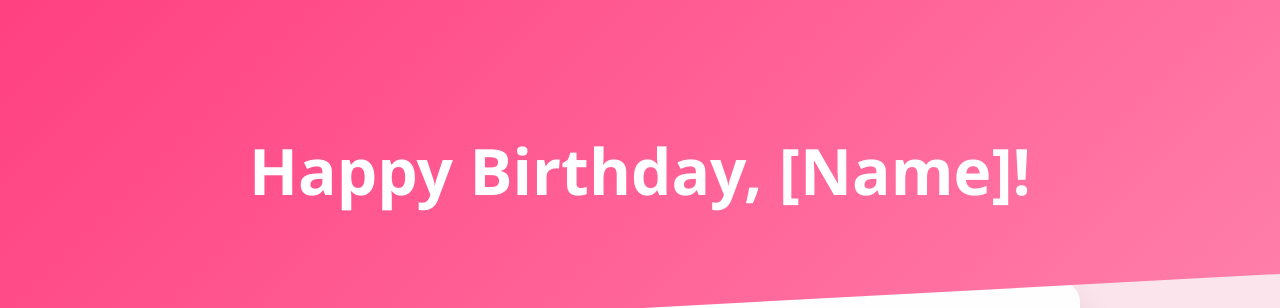
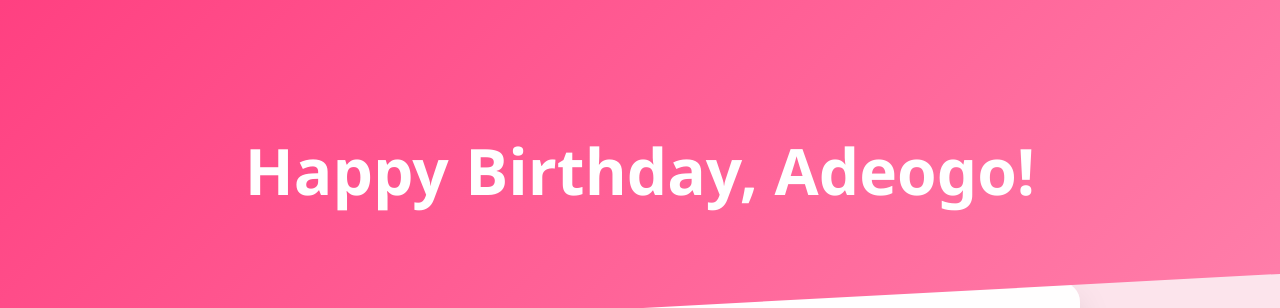
Before and after one commit to omoniyitoluwani35/adeogo_birthday, a plain HTML site: page index.html in a window 1280 px wide. Shown: the top 308 px of the page. Drawn offline with Linux system fonts and the light colour scheme.

Commit message:
Personalize birthday message for Adeogo
Updated the birthday message to include the name 'Adeogo'.

```diff
--- a/index.html
+++ b/index.html
@@ -97,7 +97,7 @@
 <body>
 
 <header>
-    <h1>Happy Birthday, [Name]!</h1>
+    <h1>Happy Birthday, Adeogo!</h1>
 </header>
 
 <main class="container">
```
